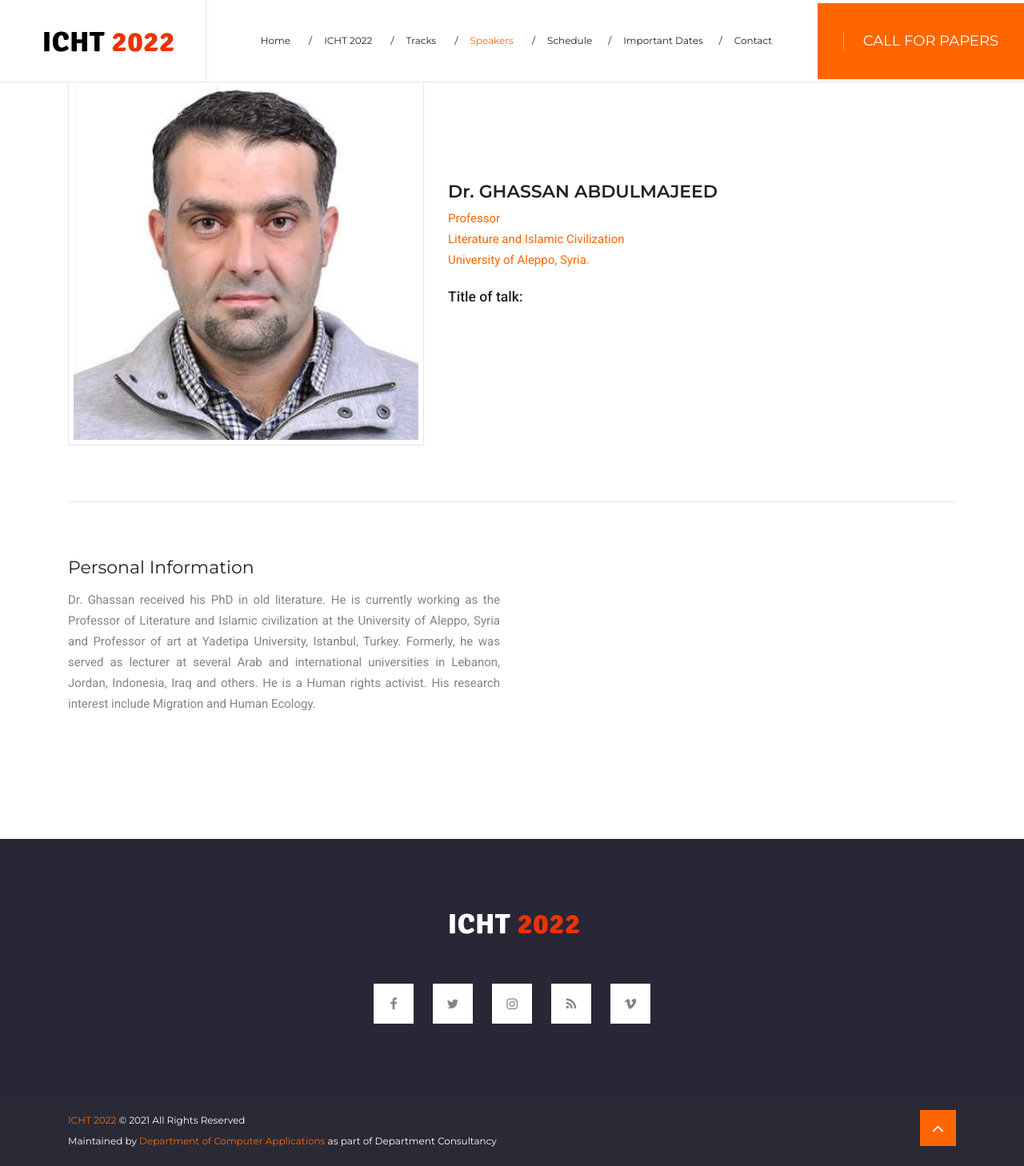
After one commit to sarangi/ICHT2022, a PHP site: page /t5sp1.php in a window 1280 px wide. The commit adds this page. Shown: the whole page at 80% size. Run offline with PHP 8.4, Linux system fonts and the light colour scheme; data that the repository does not hold is empty; some libraries are stand-ins or nearby versions.

Commit message:
Speaker Updation for  Track 5

```diff
--- a/speakers.php
+++ b/speakers.php
@@ -6,6 +6,7 @@ include 'header.php';?>
 <?php include 'speakers_details_2_2.php';?>
 <?php include 'speakers_details_2_3.php';?>
 <?php include 'speakers_details_2_4.php';?>
+<?php include 'speakers_details_2_5.php';?>
 <?php include 'speakers_details_2_6.php';?>
 <?php include 'speakers_details_3.php';?>
 <?php include 'footer.php';?>
--- /dev/null
+++ b/t5sp1.php
@@ -0,0 +1,52 @@
+<?php
+$speakers = 'active';
+include 'header.php';?>
+<section class="section single-speaker">
+	<div class="container">
+		<div class="block">
+			<div class="row">
+				<div class="col-lg-5 col-md-6 align-self-md-center">
+					<div class="image-block">
+						<img src="images/speakers/s_t5sp1.jpg" class="img-fluid" alt="speaker">
+					</div>
+				</div>
+				<div class="col-lg-7 col-md-6 align-self-center">
+					<div class="content-block">
+						<div class="name">
+							<h5>Dr. GHASSAN ABDULMAJEED</h5>
+						</div>
+						<div class="profession">
+							<p>
+								Professor<br>
+								Literature and Islamic Civilization<br>
+								University of Aleppo, Syria.
+                            </p>
+						</div>
+						<div class="details">
+							<p >Title of talk:
+							<br>
+							</p>
+						</div>
+					</div>
+				</div>
+			</div>
+		</div>
+		<div class="block-2">
+			<div class="row">
+				<div class="col-md-6">
+					<div class="personal-info">
+						<h5>Personal Information</h5>
+                        <p>
+							Dr. Ghassan received his PhD in old literature. He is currently working as the Professor of Literature and Islamic civilization at the University of Aleppo, Syria and Professor of art at Yadetipa University, Istanbul, Turkey. Formerly, he was served as lecturer at several Arab and international universities in Lebanon, Jordan, Indonesia, Iraq and others. He is a Human rights activist. His research interest include Migration and Human Ecology.
+							<br>
+						</p>
+						<p>
+							<br>
+						</p>
+					</div>
+				</div>
+			</div>
+		</div>
+	</div>
+</section>
+<?php include 'footer.php';?>
```
Also changed, not shown: speakers_details_2_5.php (+4 -28 lines), t5sp2.php (added, +52 -0 lines), images/speakers/s_t5sp1.jpg (added), images/speakers/s_t5sp2.jpg (added), images/speakers/t5sp1.jpg (added), images/speakers/t5sp2.jpg (added).
